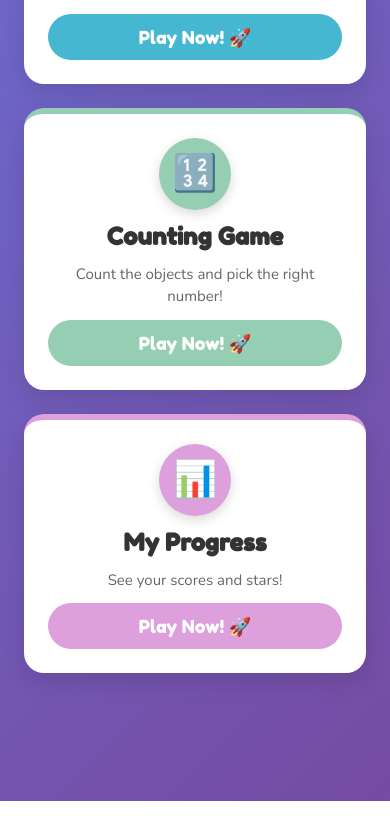
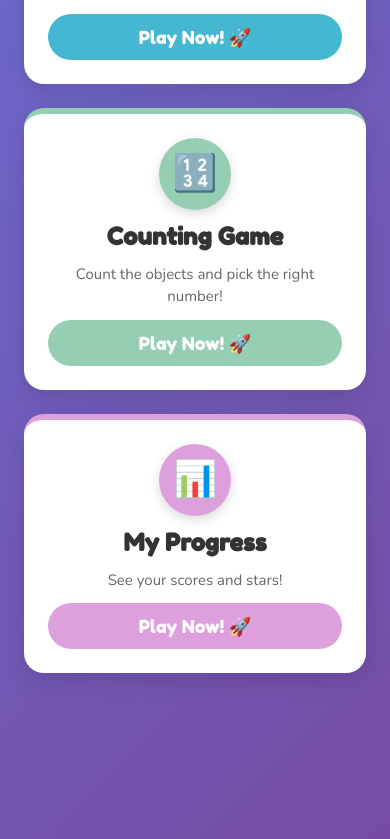
Before and after one commit to ashish120908/kids, a React (Vite) app: page / in a window 390 px wide. Shown: the part 1020-1859 px from the top of the page. Before the commit the page ends 1821 px from the top, so only its background shows below. Built offline with nearby package versions, Linux system fonts and the light colour scheme.

Commit message:
Update AdBanner CSS for real ads

```diff
--- a/src/styles/AdBanner.css
+++ b/src/styles/AdBanner.css
@@ -1,27 +1,16 @@
 .ad-banner {
   width: 100%;
-  max-width: 800px;
-  margin: 24px auto;
+  max-width: 728px;
+  margin: 16px auto;
   padding: 8px;
   text-align: center;
+  min-height: 90px;
+  overflow: hidden;
 }
-.ad-label {
-  display: block;
-  font-size: 11px;
-  color: #999;
-  margin-bottom: 4px;
-  text-transform: uppercase;
-  letter-spacing: 1px;
+
+@media (max-width: 768px) {
+  .ad-banner {
+    max-width: 100%;
+    padding: 4px;
+  }
 }
-.ad-placeholder {
-  border: 2px dashed #ccc;
-  border-radius: 8px;
-  padding: 24px;
-  color: #aaa;
-  font-size: 14px;
-  background: rgba(255,255,255,0.5);
-  min-height: 90px;
-  display: flex;
-  align-items: center;
-  justify-content: center;
-}
```
